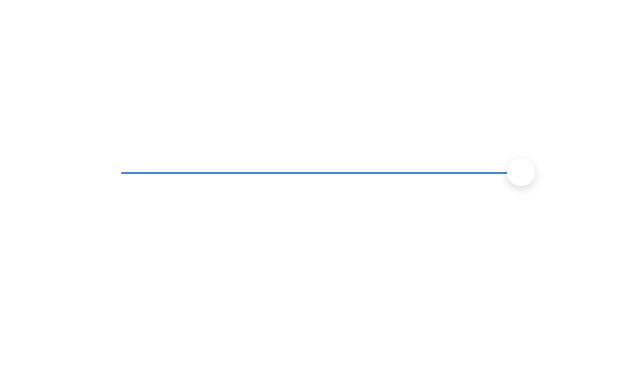
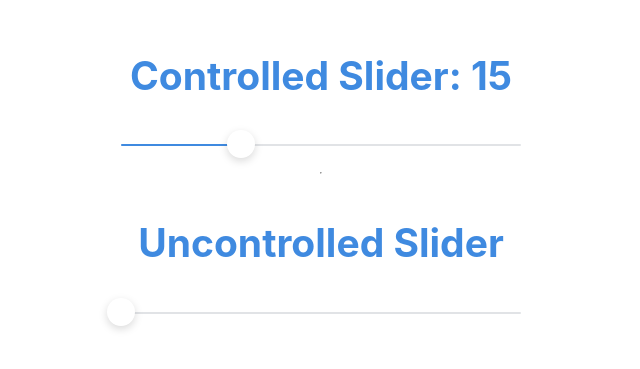
Before and after one commit to eugpoloz/vk-slider, a React (Create React App) app: page / in a window 1280 px wide. Shown: the part 227-596 px from the top of the page, without its empty margins (319-959 px from the left). Built offline with nearby package versions, Linux system fonts and the light colour scheme.

Commit message:
update demo

```diff
--- a/src/App.tsx
+++ b/src/App.tsx
@@ -3,10 +3,26 @@ import Slider from './Slider';
 import "./App.css";
 
 function App() {
+  let [sliderValue, updateSliderValue] = React.useState(15);
+
   return (
     <div className="vk-slider-demo">
+      <h2>Controlled Slider: {sliderValue}</h2>
+
       <Slider
-        min={1}
+        min={0}
+        max={50}
+        step={1}
+        value={sliderValue}
+        onChange={updateSliderValue}
+      />
+
+      <hr />
+
+      <h2>Uncontrolled Slider</h2>
+
+      <Slider
+        min={0}
         max={100}
         step={1}
       />
```
